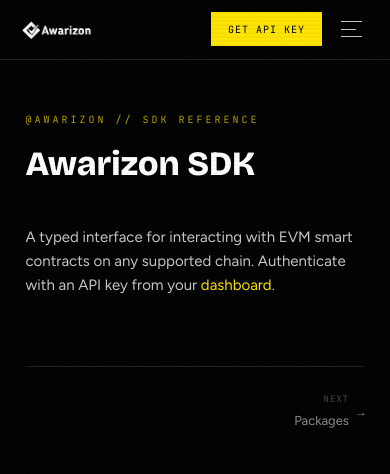
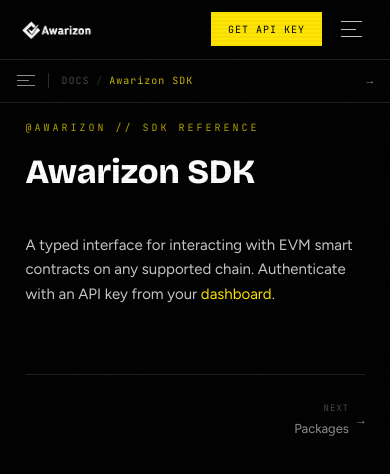
Before and after one commit to Awaizon-ltd/awarizon.com, a Next.js app: page /docs/overview in a window 390 px wide. Shown: the top 474 px of the page. Built offline with nearby package versions, Linux system fonts and the light colour scheme.

Commit message:
fix: exclude tsconfig.tsbuildinfo from repo to fix Coolify build

```diff
--- a/app/docs/layout.tsx
+++ b/app/docs/layout.tsx
@@ -1,6 +1,6 @@
 'use client'
 
-import { useEffect, useState, type ReactNode } from 'react'
+import { useEffect, useState, useRef, type ReactNode } from 'react'
 import { usePathname } from 'next/navigation'
 import Link from 'next/link'
 import Image from 'next/image'
@@ -94,8 +94,10 @@
 export default function DocsLayout({ children }: { children: ReactNode }) {
   const pathname      = usePathname()
   const currentSlug   = pathname?.split('/docs/')[1]?.split('#')[0] ?? 'overview'
-  const [activeId,    setActiveId]        = useState('')
-  const [mobileOpen,  setMobileOpen]      = useState(false)
+  const [activeId,      setActiveId]      = useState('')
+  const [mobileOpen,    setMobileOpen]    = useState(false)
+  const [mobileNavVisible, setMobileNavVisible] = useState(true)
+  const lastScrollY = useRef(0)
 
   // Derive the right TOC from the current section's h3/step items
   const currentSection = DOCS.find(s => s.id === currentSlug)
@@ -125,6 +127,23 @@
     return () => observer.disconnect()
   // eslint-disable-next-line react-hooks/exhaustive-deps
   }, [currentSlug])
+
+  // Mobile-only: show the nav strip when scrolling up or at the top, hide on scroll down
+  useEffect(() => {
+    const onScroll = () => {
+      const y = window.scrollY
+      if (y < 10) {
+        setMobileNavVisible(true)
+      } else if (y < lastScrollY.current) {
+        setMobileNavVisible(true)   // scrolling up
+      } else if (y > lastScrollY.current + 4) {
+        setMobileNavVisible(false)  // scrolling down (4px threshold avoids jitter)
+      }
+      lastScrollY.current = y
+    }
+    window.addEventListener('scroll', onScroll, { passive: true })
+    return () => window.removeEventListener('scroll', onScroll)
+  }, [])
 
   // ─── Sidebar nav ────────────────────────────────────────────────────────────
 
@@ -226,11 +245,68 @@
         </div>
       </header>
 
+      {/* ── Mobile section nav strip ──────────────────────────────────────── */}
+      {/* Fixed below the header on mobile. Slides out when scrolling down, back in on scroll up. */}
+      <div
+        className={[
+          'lg:hidden fixed top-14 left-0 right-0 z-20',
+          'bg-black/95 backdrop-blur border-b border-[#1E1E1E]',
+          'transition-transform duration-200',
+          mobileNavVisible ? 'translate-y-0' : '-translate-y-full',
+        ].join(' ')}
+      >
+        <div className="flex items-center gap-3 px-4 h-10">
+          {/* Hamburger — opens the full nav drawer */}
+          <button
+            onClick={() => setMobileOpen(true)}
+            className="flex-shrink-0 flex flex-col gap-[4px] py-1 text-dim hover:text-white transition-colors"
+            aria-label="Open navigation"
+          >
+            <span className="block w-[18px] h-px bg-current" />
+            <span className="block w-[12px] h-px bg-current" />
+            <span className="block w-[18px] h-px bg-current" />
+          </button>
+
+          {/* Divider */}
+          <span className="w-px h-3.5 bg-[#2a2a2a] flex-shrink-0" />
+
+          {/* Breadcrumb: Docs / Current section */}
+          <div className="flex items-center gap-1.5 min-w-0 font-mono text-[10px] tracking-widest overflow-hidden">
+            <span className="text-dim/50 flex-shrink-0">DOCS</span>
+            <span className="text-dim/30 flex-shrink-0">/</span>
+            <span className="text-accent/80 truncate">
+              {currentSection?.title ?? 'Overview'}
+            </span>
+          </div>
+
+          {/* Prev / Next quick arrows */}
+          <div className="ml-auto flex items-center gap-3 flex-shrink-0">
+            {(() => {
+              const idx  = DOCS.findIndex(s => s.id === currentSlug)
+              const prev = idx > 0 ? DOCS[idx - 1] : null
+              const next = idx < DOCS.length - 1 ? DOCS[idx + 1] : null
+              return (
+                <>
+                  {prev ? (
+                    <Link href={`/docs/${prev.id}`} className="font-mono text-[11px] text-dim hover:text-white transition-colors" aria-label={`Previous: ${prev.title}`}>←</Link>
+                  ) : <span className="w-4" />}
+                  {next ? (
+                    <Link href={`/docs/${next.id}`} className="font-mono text-[11px] text-dim hover:text-white transition-colors" aria-label={`Next: ${next.title}`}>→</Link>
+                  ) : <span className="w-4" />}
+                </>
+              )
+            })()}
+          </div>
+        </div>
+      </div>
+
       {/* ── Body ────────────────────────────────────────────────────────────── */}
-      <div className="flex flex-1">
+      {/* Desktop: fixed to remaining viewport height — sidebars and content each scroll independently.
+          Mobile: unconstrained height — normal page scroll. */}
+      <div className="flex flex-1 lg:h-[calc(100vh-3.5rem)] lg:overflow-hidden">
 
-        {/* Left sidebar — desktop: sticky, never scrolls with page */}
-        <aside className="hidden lg:block flex-shrink-0 w-56 xl:w-64 border-r border-[#1E1E1E] sticky top-14 self-start h-[calc(100vh-3.5rem)] overflow-y-auto">
+        {/* Left sidebar — desktop: fills body column, scrolls its own nav */}
+        <aside className="hidden lg:block flex-shrink-0 w-56 xl:w-64 border-r border-[#1E1E1E] overflow-y-auto">
           <SidebarNav />
         </aside>
 
@@ -247,14 +323,15 @@
           </>
         )}
 
-        {/* Center content */}
-        <main className="flex-1 min-w-0 px-6 md:px-10 lg:px-14 xl:px-16 py-12">
+        {/* Center content — desktop: scrolls independently within the fixed body row */}
+        {/* pt-10 on mobile offsets the fixed nav strip (h-10); lg:pt-12 restores normal padding */}
+        <main className="flex-1 min-w-0 px-6 md:px-10 lg:px-14 xl:px-16 pt-14 lg:pt-12 pb-12 lg:overflow-y-auto">
           {children}
         </main>
 
-        {/* Right TOC — xl+ only, sticky */}
+        {/* Right TOC — xl+ only, scrolls its own column */}
         {tocItems.length > 0 && (
-          <aside className="hidden xl:block flex-shrink-0 w-52 2xl:w-56 border-l border-[#1E1E1E] sticky top-14 self-start h-[calc(100vh-3.5rem)] overflow-y-auto py-8 px-4">
+          <aside className="hidden xl:block flex-shrink-0 w-52 2xl:w-56 border-l border-[#1E1E1E] overflow-y-auto py-8 px-4">
             <p className="font-mono text-[9px] tracking-[0.2em] text-dim/50 mb-4 uppercase">On this page</p>
             <nav className="space-y-0.5">
               {tocItems.map(item => (
```
